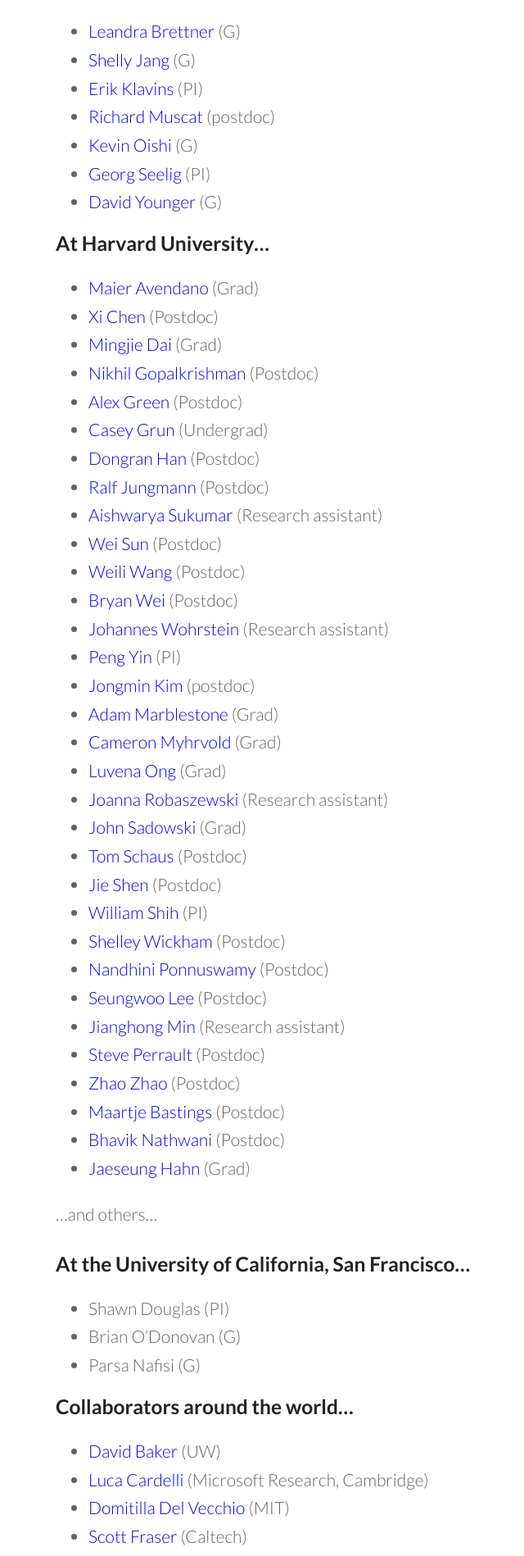
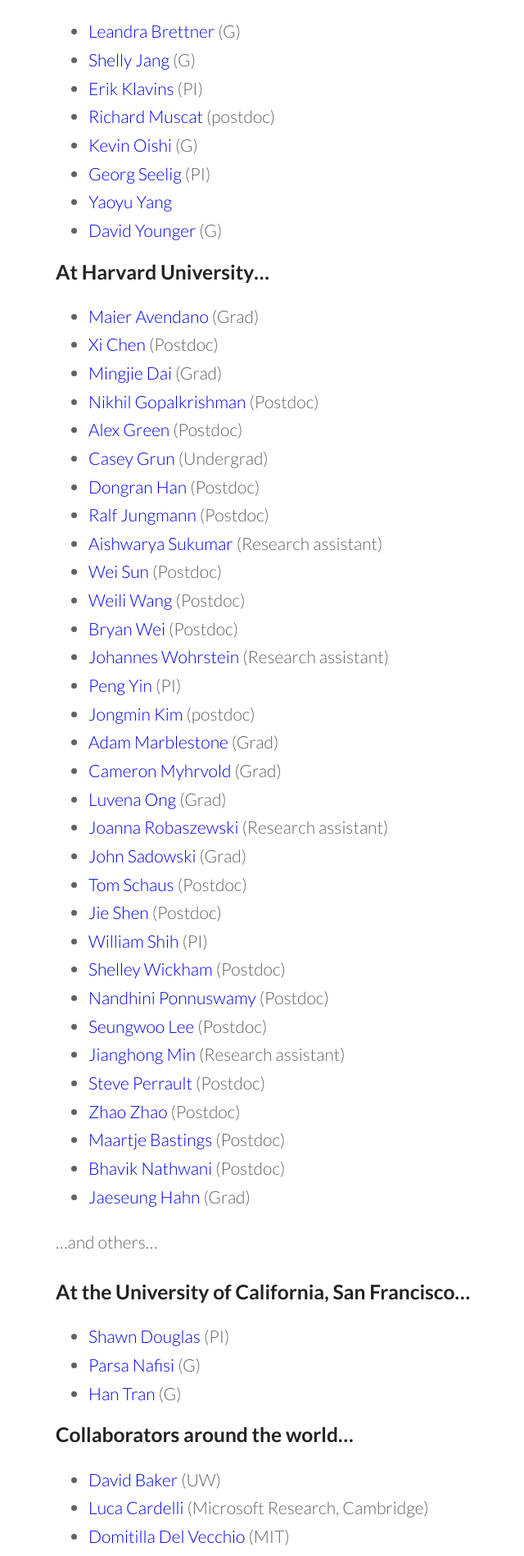
Before and after one commit to douglaslab/mpp, a Jekyll site: the page built from people.markdown, in a window 1280 px wide. Shown: the part 953-2851 px from the top of the page at 82% size, without its empty margins (43-683 px from the left). Built offline with Jekyll 4.4.1, drawn with Linux system fonts in a browser that asks for light colours; nearby versions of some CDN libraries.

Commit message:
Yaoyu Yang & cleanup

```diff
--- a/people.markdown
+++ b/people.markdown
@@ -36,17 +36,13 @@ redirect_from:
 
 ### At the University of Washington, Seattle...
 
-- [Leandra
-Brettner](http://depts.washington.edu/soslab/mw/index.php?title=People) (G)
-- [Shelly Jang](http://depts.washington.edu/soslab/mw/index.php?title=User:Jang)
-(G)
+- [Leandra Brettner](http://depts.washington.edu/soslab/mw/index.php?title=People) (G)
+- [Shelly Jang](http://depts.washington.edu/soslab/mw/index.php?title=User:Jang) (G)
 - [Erik Klavins](http://www.ee.washington.edu/faculty/klavins_eric/) (PI)
-- [Richard Muscat](http://homes.cs.washington.edu/~seelig/people/index.html)
-(postdoc)
-- [Kevin
-Oishi](http://depts.washington.edu/soslab/mw/index.php?title=User:Oishi) (G)
-- [Georg Seelig](http://www.engr.washington.edu/facresearch/newfaculty/georgseel
-ig.html) (PI)
+- [Richard Muscat](http://homes.cs.washington.edu/~seelig/people/index.html) (postdoc)
+- [Kevin Oishi](http://depts.washington.edu/soslab/mw/index.php?title=User:Oishi) (G)
+- [Georg Seelig](http://www.engr.washington.edu/facresearch/newfaculty/georgseelig.html) (PI)
+- [Yaoyu Yang](http://klavinslab.org/people/Yang.html)
 - [David Younger](http://depts.washington.edu/soslab/mw/index.php?title=People)
 (G)
 
@@ -75,62 +71,46 @@ ig.html) (PI)
 - [Tom Schaus](http://molsys.net/people.html) (Postdoc)
 - [Jie Shen](http://molsys.net/people.html) (Postdoc)
 - [William Shih](http://http://research4.dfci.harvard.edu/shih/SHIH_LAB/People.html) (PI)
-- [Shelley Wickham](http://http://research4.dfci.harvard.edu/shih/SHIH_LAB/People.html)
-(Postdoc)
-- [Nandhini Ponnuswamy](http://http://research4.dfci.harvard.edu/shih/SHIH_LAB/P
-eople.html) (Postdoc)
-- [Seungwoo Lee](http://http://research4.dfci.harvard.edu/shih/SHIH_LAB/People.html)
-(Postdoc)
-- [Jianghong Min](http://http://research4.dfci.harvard.edu/shih/SHIH_LAB/People.html)
-(Research assistant)
-- [Steve Perrault](http://http://research4.dfci.harvard.edu/shih/SHIH_LAB/People.html)
-(Postdoc)
-- [Zhao Zhao](http://http://research4.dfci.harvard.edu/shih/SHIH_LAB/People.html)
-(Postdoc)
-- [Maartje Bastings](http://http://research4.dfci.harvard.edu/shih/SHIH_LAB/People.html)
-(Postdoc)
-- [Bhavik Nathwani](http://http://research4.dfci.harvard.edu/shih/SHIH_LAB/People.html)
-(Postdoc)
-- [Jaeseung Hahn](http://http://research4.dfci.harvard.edu/shih/SHIH_LAB/People.html)
-(Grad)
+- [Shelley Wickham](http://http://research4.dfci.harvard.edu/shih/SHIH_LAB/People.html) (Postdoc)
+- [Nandhini Ponnuswamy](http://http://research4.dfci.harvard.edu/shih/SHIH_LAB/People.html) (Postdoc)
+- [Seungwoo Lee](http://http://research4.dfci.harvard.edu/shih/SHIH_LAB/People.html) (Postdoc)
+- [Jianghong Min](http://http://research4.dfci.harvard.edu/shih/SHIH_LAB/People.html) (Research assistant)
+- [Steve Perrault](http://http://research4.dfci.harvard.edu/shih/SHIH_LAB/People.html) (Postdoc)
+- [Zhao Zhao](http://http://research4.dfci.harvard.edu/shih/SHIH_LAB/People.html) (Postdoc)
+- [Maartje Bastings](http://http://research4.dfci.harvard.edu/shih/SHIH_LAB/People.html) (Postdoc)
+- [Bhavik Nathwani](http://http://research4.dfci.harvard.edu/shih/SHIH_LAB/People.html) (Postdoc)
+- [Jaeseung Hahn](http://http://research4.dfci.harvard.edu/shih/SHIH_LAB/People.html) (Grad)
 
 ...and others...
 
 
 ### At the University of California, San Francisco...
 
-- Shawn Douglas (PI)
-- Brian O'Donovan (G)
-- Parsa Nafisi (G)
+- [Shawn Douglas](http://shawndouglas.com/) (PI)
+- [Parsa Nafisi](http://www.parsanafisi.com/) (G)
+- [Han Tran](http://bionano.ucsf.edu/people) (G)
 
 
 ### Collaborators around the world...
 
 - [David Baker](http://depts.washington.edu/bakerpg/) (UW)
-- [Luca Cardelli](http://lucacardelli.name/indexMe.html) (Microsoft Research,
-Cambridge)
+- [Luca Cardelli](http://lucacardelli.name/indexMe.html) (Microsoft Research, Cambridge)
 - [Domitilla Del Vecchio](http://www.mit.edu/~ddv/) (MIT)
 - [Scott Fraser](http://bioimaging.caltech.edu/) (Caltech)
 - [Mary Lidstrom](http://depts.washington.edu/mllab/mLidstrom.php) (UW)
-- [Jennifer Nemhauser](http://www.biology.washington.edu/users/jennifer-
-nemhauser) (UW)
+- [Jennifer Nemhauser](http://www.biology.washington.edu/users/jennifer-nemhauser) (UW)
 - [Herbert Sauro](http://depts.washington.edu/bioe/people/core/sauro.html) (UW)
-- [Fritz Simmel](http://www.e14.ph.tum.de/index.php/group-
-members/friedrich-c-simmel) (Tech. Univ. Munich)
+- [Fritz Simmel](http://www.e14.ph.tum.de/index.php/group-members/friedrich-c-simmel) (Tech. Univ. Munich)
 - [Mark Sims](http://www.nanoengineer-1.com) (Nanorex, Inc.)
 - [David Soloveichik](http://dna.caltech.edu/~davids/) (UCSF)
-- [Milan Stojanovic](http://asp.cumc.columbia.edu/facdb/profile_list.asp?uni=mns
-18&amp;DepAffil=Medicine) (Columbia)
-- [Greg Wallraff](http://researcher.watson.ibm.com/researcher/view.php?person
-=us-gmwall) (IBM)
-- [Bernie Yurke](http://coen.boisestate.edu/faculty-staff/bernardyurke/) (Boise
-State Univ.)
+- [Milan Stojanovic](http://asp.cumc.columbia.edu/facdb/profile_list.asp?uni=mns18&amp;DepAffil=Medicine) (Columbia)
+- [Greg Wallraff](http://researcher.watson.ibm.com/researcher/view.php?person=us-gmwall) (IBM)
+- [Bernie Yurke](http://coen.boisestate.edu/faculty-staff/bernardyurke/) (Boise State Univ.)
 
 ## MPP Lab Alumni...
 
 - [Dionysios Barmpoutis](http://www.cns.caltech.edu/people/alumni.html)
-- [Victor Beck](http://www.parc.com/about/people/2660/victor-beck.html) (now at
-PARC research)
+- [Victor Beck](http://www.parc.com/about/people/2660/victor-beck.html) (now at PARC research)
 - [Justin Bois](http://www.justinbois.info/) (now at Caltech, lecturer)
 - Fei Chen (now at MIT, graduate student)
 - Ho-Lin Chen (now at Taiwan National University, asst prof)
```
